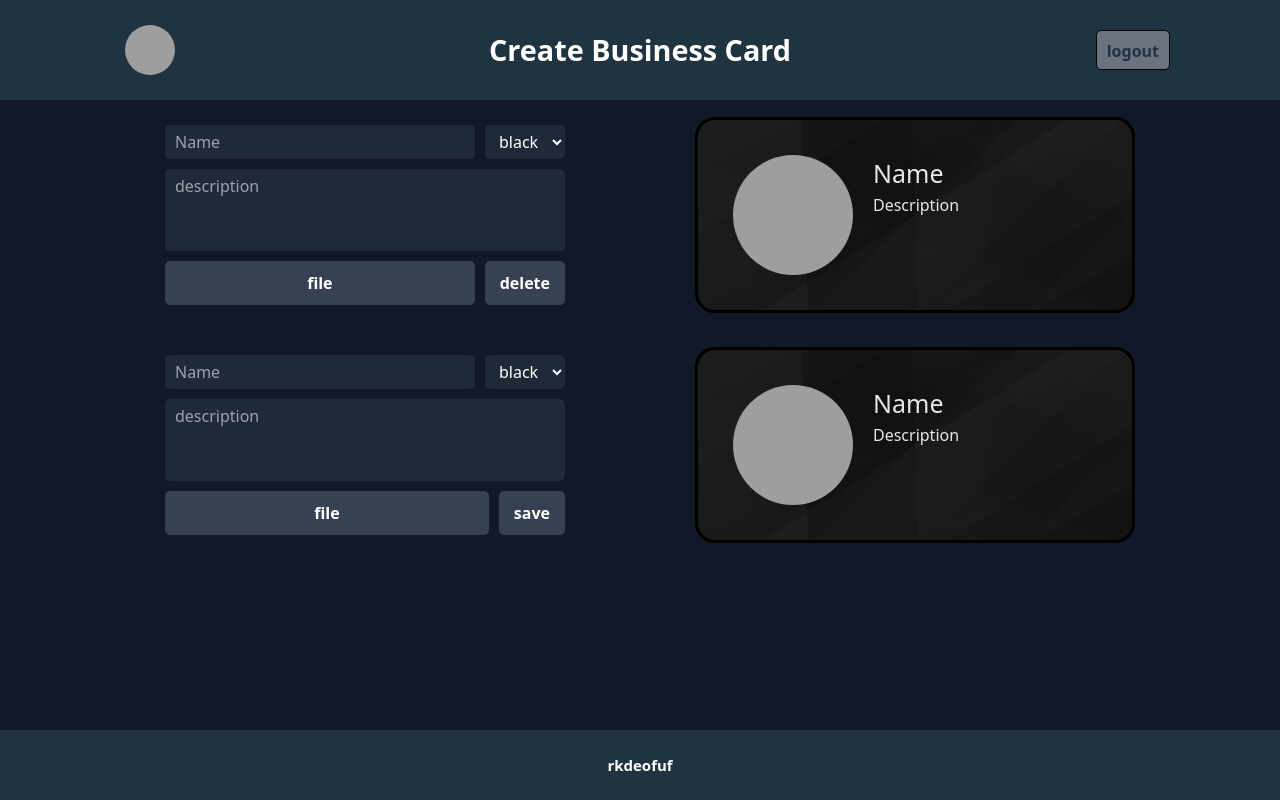
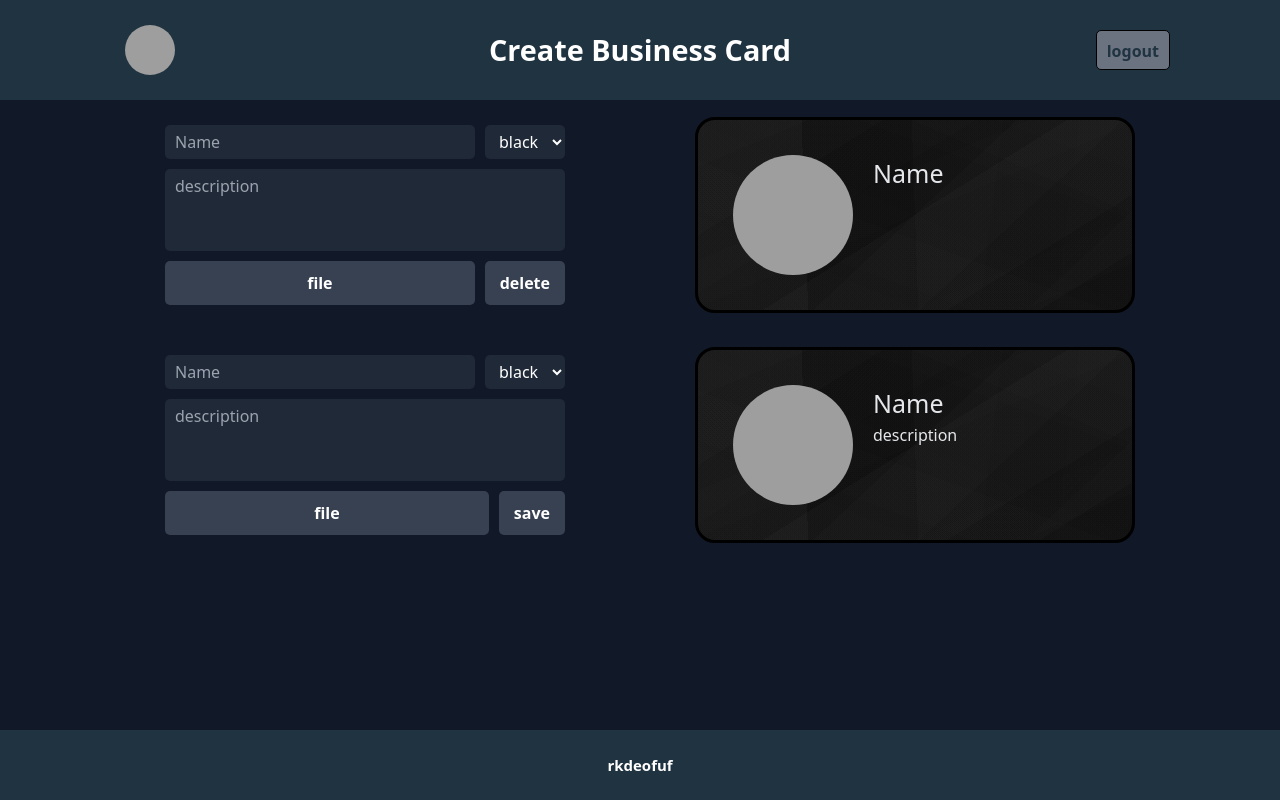
Before and after one commit to kangdaelyeol/mybusinesscard, a React (Vite) app in the folder renew/: page / in a window 1280 px wide. Both pictures are taken after a click on the button "save". Built offline with nearby package versions, Linux system fonts and the light colour scheme; grey boxes are pictures that could not be loaded.

Commit message:
update CardDisplay Component
textarea의 입력 안에 line feed,  공백이 여러개 있는 경우, line feed를 그대로 반영하고, 공백을 하나로 최적화는 대신 모두 반영하게 수정.

```diff
--- a/renew/src/components/CardDisplay.jsx
+++ b/renew/src/components/CardDisplay.jsx
@@ -3,6 +3,7 @@ import classNames from 'classnames'
 const defaultProfileURL = 'https://avatars.githubusercontent.com/u/27201345?v=4'
 
 export default function CardDisplay({ name, theme, description, profile }) {
+    const descriptionList = description.split('\n')
     return (
         <div className="h-[230px] flex flex-1">
             <div
@@ -28,9 +29,16 @@ export default function CardDisplay({ name, theme, description, profile }) {
                     <div className="text-[25px] select-none">
                         {name || 'Name'}
                     </div>
-                    <p className="select-none">
-                        {description || 'Description'}
-                    </p>
+                    {descriptionList.length === 0 && descriptionList[0] === ''
+                        ? 'Description'
+                        : descriptionList.map((content, idx) => (
+                              <p
+                                  key={idx}
+                                  className="select-none whitespace-pre-wrap"
+                              >
+                                  {content}
+                              </p>
+                          ))}
                 </div>
             </div>
         </div>
--- a/renew/src/components/CardMaker.jsx
+++ b/renew/src/components/CardMaker.jsx
@@ -13,7 +13,7 @@ export default function CardMaker() {
     } = useCardMaker()
     const fileInputRef = useRef()
 
-    const handleFileInputClick = (e) => {
+    const handleFileInputClick = () => {
         if (fileLoading) return
         fileInputRef && fileInputRef.current.click()
     }
@@ -21,7 +21,7 @@ export default function CardMaker() {
     return (
         <div className="flex flex-1 justify-center items-center h-[230px]">
             <div className="flex flex-col w-[400px] gap-[10px]">
-                <div className="flex w-[400px] gap-[10px]">
+                <div className="flex w-full gap-[10px]">
                     <input
                         type="text"
                         name="name"
@@ -44,7 +44,7 @@ export default function CardMaker() {
                 </div>
 
                 <textarea
-                    className="w-[400px] rounded-[5px] px-[10px] py-[5px] mx-auto resize-none outline-none text-white bg-gray-800"
+                    className="w-full rounded-[5px] px-[10px] py-[5px] mx-auto resize-none outline-none text-white bg-gray-800"
                     name="description"
                     id="description"
                     rows="3"
@@ -53,7 +53,7 @@ export default function CardMaker() {
                     onChange={changeDescription}
                 ></textarea>
 
-                <div className="flex w-[400px] gap-[10px]">
+                <div className="flex w-full gap-[10px]">
                     <input
                         onChange={handleFileInput}
                         accept="image/*"
--- a/renew/src/components/CardMakerDisplay.jsx
+++ b/renew/src/components/CardMakerDisplay.jsx
@@ -6,6 +6,8 @@ const defaultProfileURL = 'https://avatars.githubusercontent.com/u/27201345?v=4'
 
 export default function CardDisplay() {
     const { state } = useContext(CardContext)
+
+    const descriptionList = state.description.split('\n')
     return (
         <div className="h-[230px] flex flex-1">
             <div
@@ -31,9 +33,16 @@ export default function CardDisplay() {
                     <div className="select-none text-[25px]">
                         {state.name || 'Name'}
                     </div>
-                    <p className="select-none">
-                        {state.description || 'Description'}
-                    </p>
+                    {descriptionList.length === 1 && descriptionList[0] === ''
+                        ? 'description'
+                        : descriptionList.map((content, idx) => (
+                              <p
+                                  key={idx}
+                                  className="select-none whitespace-pre-wrap"
+                              >
+                                  {content}
+                              </p>
+                          ))}
                 </div>
             </div>
         </div>
```
